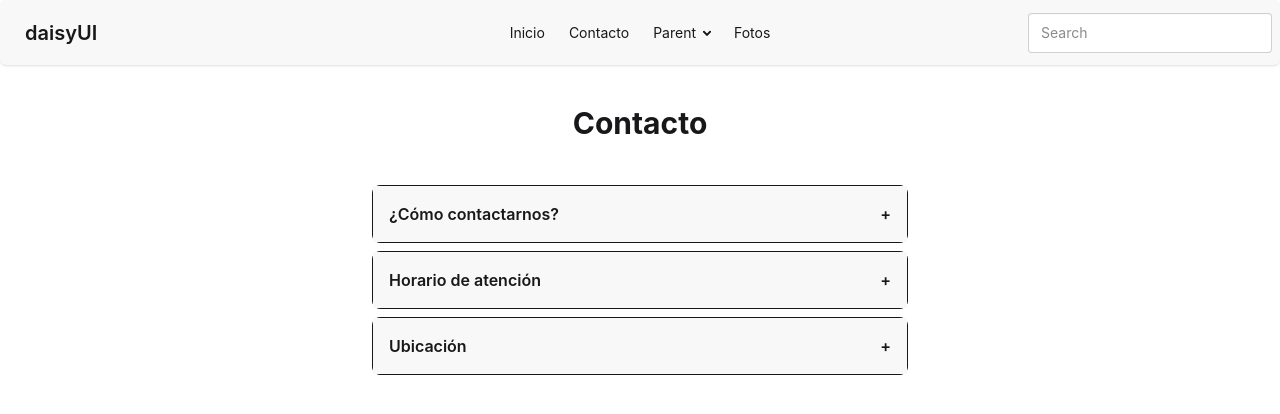
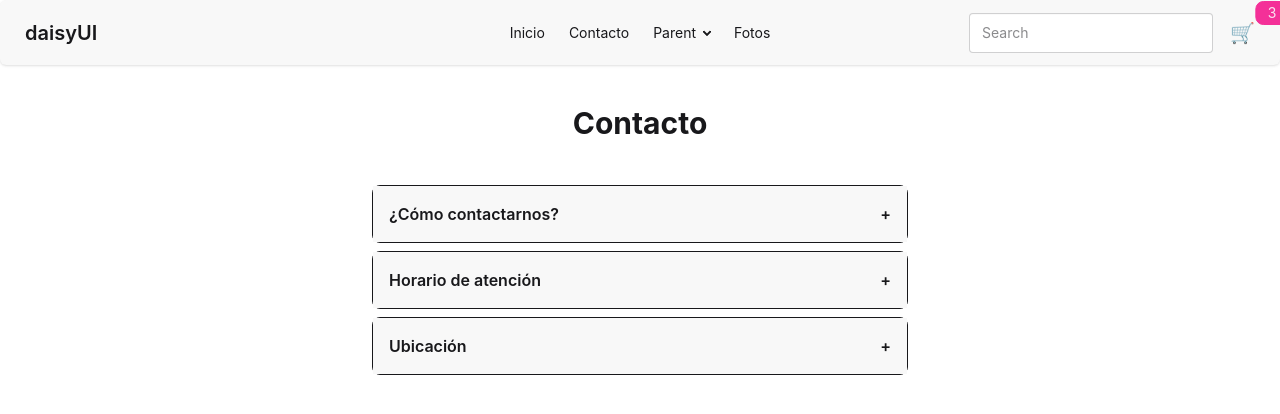
Before and after one commit to Sssebas81/Parcial3Repaso, a Next.js app in the folder repasoparcial3/: page /contact in a window 1280 px wide. Shown: the top 414 px of the page. Built offline with nearby package versions, Linux system fonts and the light colour scheme.

Commit message:
Icono de carrito :)

```diff
--- /dev/null
+++ b/repasoparcial3/src/common/components/CartIcon.tsx
@@ -0,0 +1,8 @@
+export default function CartIcon() {
+  return (
+    <div className="indicator">
+      <span className="indicator-item badge badge-secondary">3</span>
+      <button className="btn btn-ghost text-xl">🛒</button>
+    </div>
+  );
+}
--- a/repasoparcial3/src/common/components/Navbar.tsx
+++ b/repasoparcial3/src/common/components/Navbar.tsx
@@ -1,5 +1,5 @@
 import Link from "next/link";
-
+import CartIcon from "./CartIcon";
 export default function Navbar() {
     return(
         <div className="max-lg:collapse bg-base-200 lg:mb-10 shadow-sm w-full rounded-md">
@@ -44,6 +44,7 @@ export default function Navbar() {
                 </div>
                 <div className="navbar-end">
                     <input type="text" placeholder="Search" className="input input-bordered w-64 lg:w-auto" />
+                    <CartIcon />
                 </div>
             </div>
 
```
